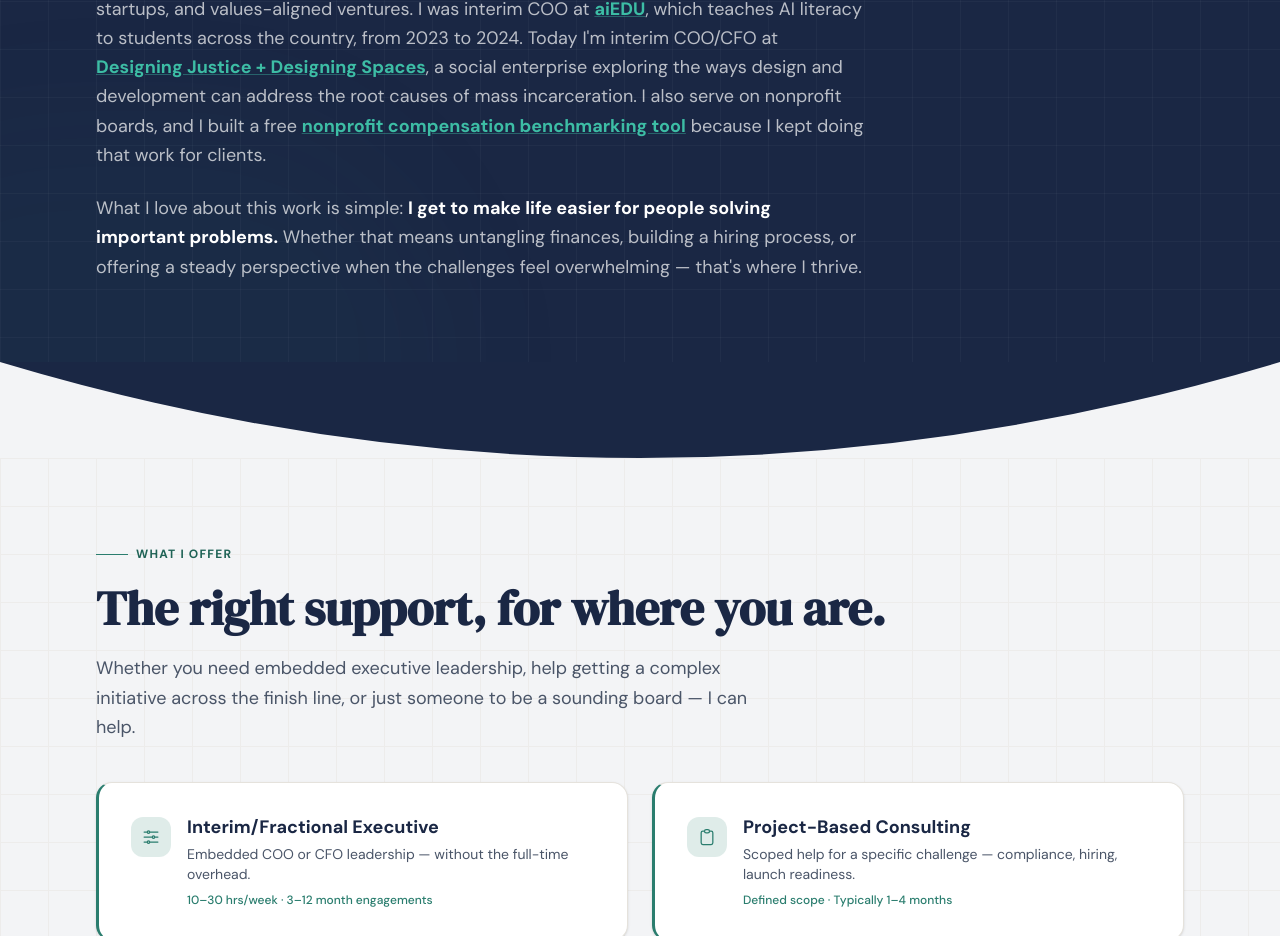
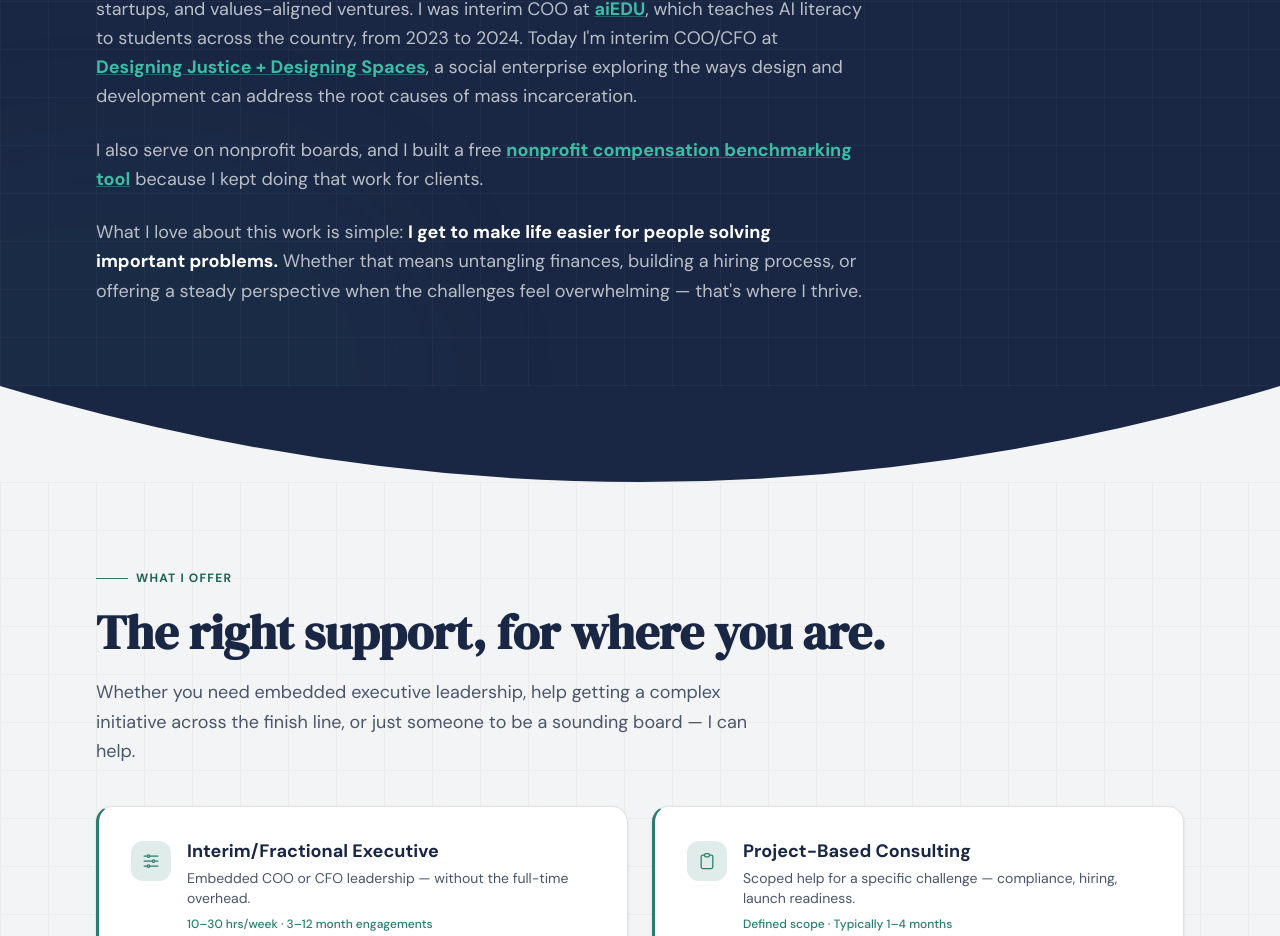
Before and after one commit to joshtgreen/righstart.site, a Next.js app: page / in a window 1280 px wide. Shown: the part 2392-3328 px from the top of the page. Built offline with nearby package versions, Linux system fonts and the light colour scheme.

Commit message:
About: split the roles paragraph so boards and the comp tool sit in their own short paragraph

```diff
--- a/components/About.tsx
+++ b/components/About.tsx
@@ -82,8 +82,11 @@ export default function About() {
               <a href="https://designingjustice.org/" target="_blank" rel="noopener noreferrer" className="text-[var(--teal-light)] underline decoration-[var(--teal-light)]/40 hover:decoration-[var(--teal-light)] transition-colors">Designing Justice + Designing Spaces</a>
             </strong>
             , a social enterprise exploring the ways design and development can
-            address the root causes of mass incarceration. I also serve on
-            nonprofit boards, and I built a free{" "}
+            address the root causes of mass incarceration.
+          </p>
+
+          <p className="mt-6">
+            I also serve on nonprofit boards, and I built a free{" "}
             <strong className="text-white">
               <a href="https://comp.rightstart.co" target="_blank" rel="noopener noreferrer" className="text-[var(--teal-light)] underline decoration-[var(--teal-light)]/40 hover:decoration-[var(--teal-light)] transition-colors">nonprofit compensation benchmarking tool</a>
             </strong>{" "}
```
